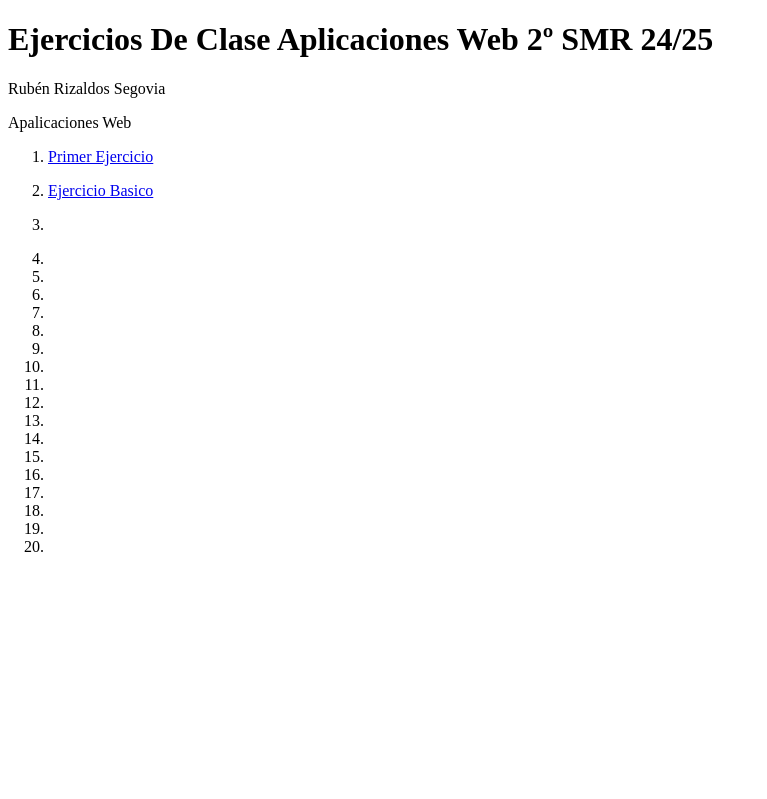
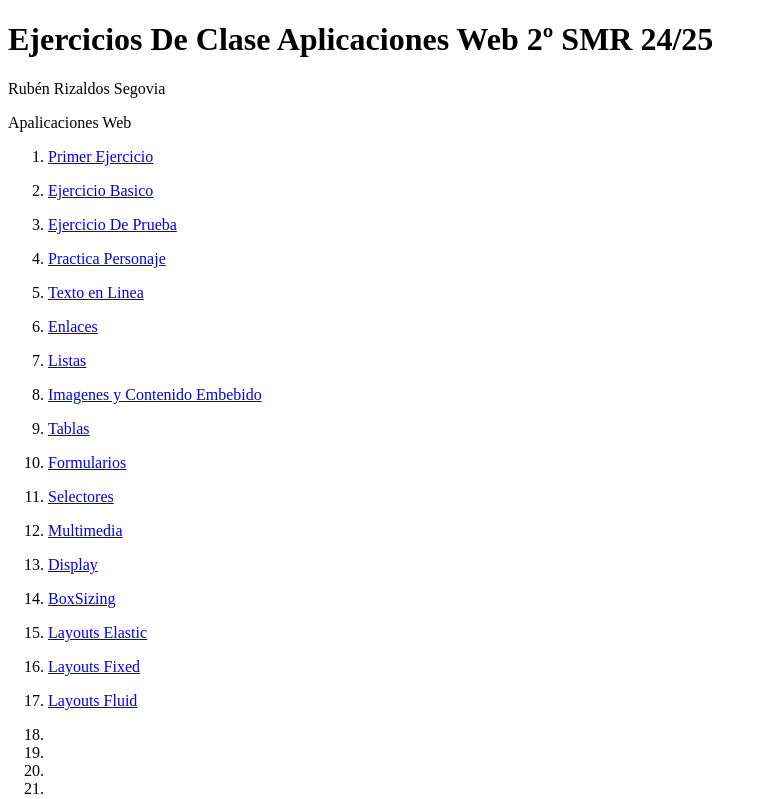
Before and after one commit to RUBENRIZAL/RUBENRIZAL-1EVAL_HTMLyCSS_APPWEB_2smrb_RubenRizaldos, a plain HTML site: page index.html in a window 1280 px wide. Shown: the top 799 px of the page, without its empty margins (0-767 px from the left). Drawn offline with Linux system fonts and the light colour scheme.

Commit message:
layouts Fluid

```diff
--- a/index.html
+++ b/index.html
@@ -11,15 +11,56 @@
     <p>Apalicaciones Web</p>
     <ol>
         <li>
-            <p><a href="/EJERCICIO 1/ejercicio.html">Primer Ejercicio</a></p>
+            <p><a href="/EJERCICIO 1/ejercicio.html" target="_blank">Primer Ejercicio</a></p>
         </li>
         <li>
-            <p><a href="/EJERCICIOS HTML Y CSS/1.EJEMPLO BASICO/ejemplo basico.html">Ejercicio Basico</a></p>
+            <p><a href="/EJERCICIOS HTML Y CSS/1.EJEMPLO BASICO/ejemplo basico.html" target="_blank">Ejercicio Basico</a></p>
         </li>
         <li>
-            <p><a href="/"></a></p>
+            <p><a href="/EJERCICIOS HTML Y CSS/1.EJEMPLO BASICO/prueba.html" target="_blank">Ejercicio De Prueba</a></p>
         </li>
-        <li></li>
+        <li>
+            <p><a href="/EJERCICIOS HTML Y CSS/2. TEXTO EN LINEA/Practica personaje.html" target="_blank">Practica Personaje</a></p>
+        </li>
+        <li>
+            <p><a href="/EJERCICIOS HTML Y CSS/2. TEXTO EN LINEA/textoenlina1.html" target="_blank">Texto en Linea</a></p>
+        </li>
+        <li>
+            <p><a href="/EJERCICIOS HTML Y CSS/3. ENLACES Y LISTAS/enlaces.html" target="_blank">Enlaces</a></p>
+        </li>
+        <li>
+            <p><a href="/EJERCICIOS HTML Y CSS/3. ENLACES Y LISTAS/listas.html" target="_blank">Listas</a></p>
+        </li>
+        <li>
+            <p><a href="/EJERCICIOS HTML Y CSS/4. IMAGENESY CONTENIDOEXTERNO/imagenes y contenidoembebido.html" target="_blank">Imagenes y Contenido Embebido</a></p>
+        </li>
+        <li>
+            <p><a href="/EJERCICIOS HTML Y CSS/5.TABLAS/Tablas.html" target="_blank">Tablas</a></p>
+        </li>
+        <li>
+            <p><a href="/EJERCICIOS HTML Y CSS/6.FORMULARIOS/formularios.html" target="_blank">Formularios</a></p>
+        </li>
+        <li>
+            <p><a href="/EJERCICIOS HTML Y CSS/7.SELECTORES/estilos/selectores.html" target="_blank">Selectores</a></p>
+        </li>
+        <li>
+            <p><a href="/EJERCICIOS HTML Y CSS/4. IMAGENESY CONTENIDOEXTERNO/img/multimedia.html" target="_blank">Multimedia</a></p>
+        </li>
+        <li>
+            <p><a href="/EJERCICIOS HTML Y CSS/8.Display/display.html" target="_blank">Display</a></p>
+        </li>
+        <li>
+            <p><a href="/EJERCICIOS HTML Y CSS/9. BOXSIZING/box_sizing.html" target="_blank">BoxSizing</a></p>
+        </li>
+        <li>
+            <p><a href="/EJERCICIOS HTML Y CSS/10.LAYOUTS/elastic/elastic.html" target="_blank">Layouts Elastic</a></p>
+        </li>
+        <li>
+            <p><a href="/EJERCICIOS HTML Y CSS/10.LAYOUTS/fixed/fixed.html" target="_blank">Layouts Fixed</a></p>
+        </li>
+        <li>
+            <p><a href="/EJERCICIOS HTML Y CSS/10.LAYOUTS/fluid/fluid.html" target="_blank">Layouts Fluid</a></p>
+        </li>
         <li></li>
         <li></li>
         <li></li>
```
Also changed, not shown: 1 other file.
